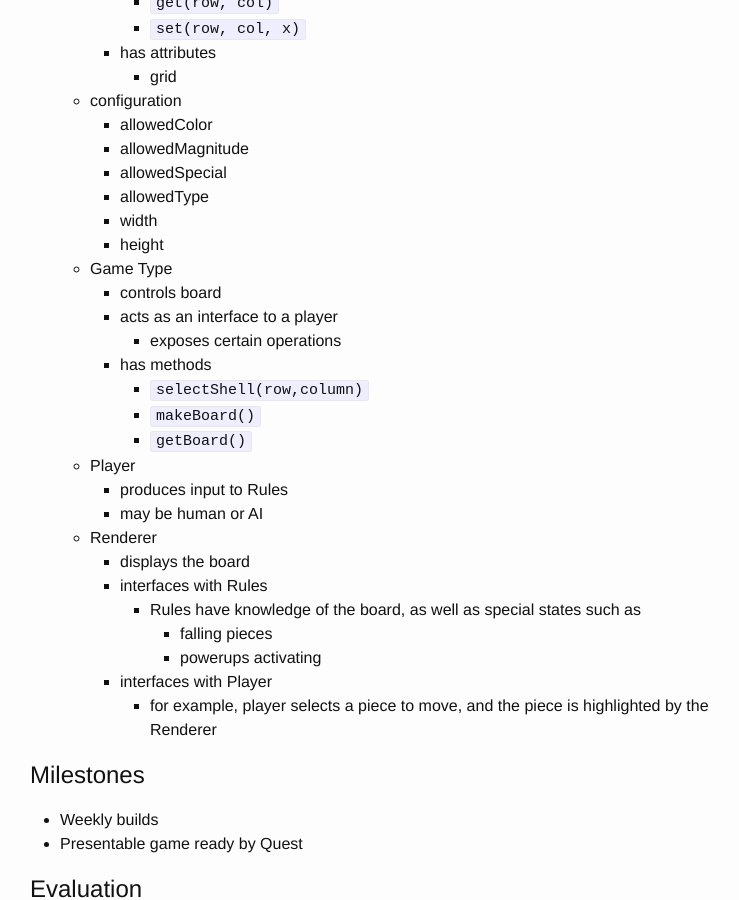
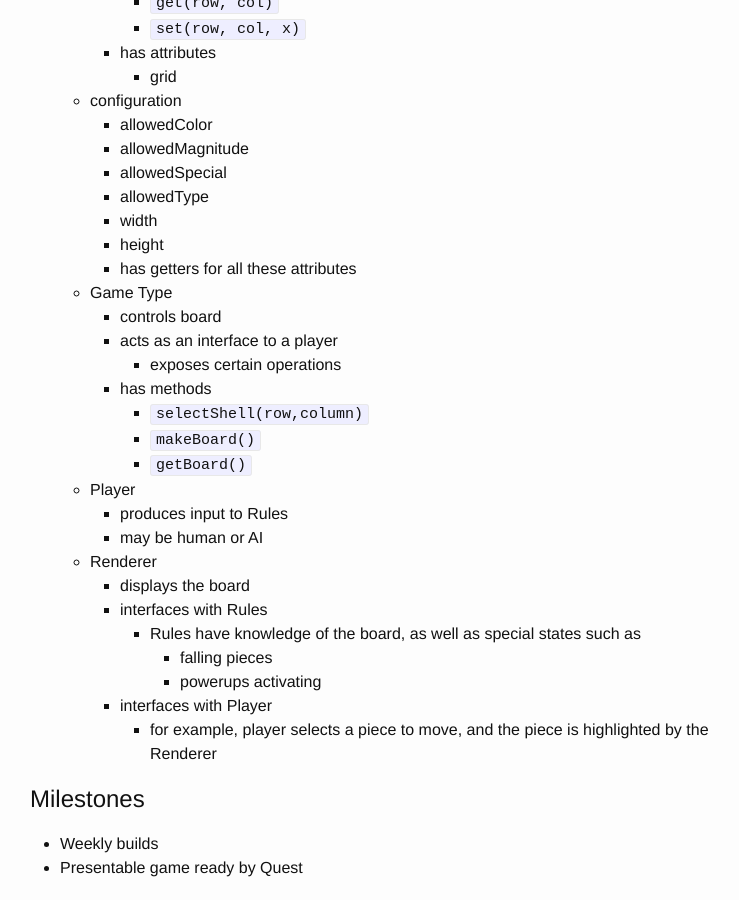
Before and after one commit to IRONKLADD/IRONKLADD.github.io, a Jekyll site: the page built from _posts/documents/2015-02-09-requirements.markdown, in a window 1280 px wide and 900 px high, scrolled down 801 px. Shown: the whole window, without its empty margins (240-979 px from the left). Built offline with Jekyll 4.4.1, drawn with Linux system fonts in a browser that asks for light colours.

Commit message:
Update 2015-02-09-requirements.markdown

```diff
--- a/_posts/documents/2015-02-09-requirements.markdown
+++ b/_posts/documents/2015-02-09-requirements.markdown
@@ -44,6 +44,7 @@ date: 2015-02-06T10:00:00-05:00
         - allowedType
         - width
         - height
+        - has getters for all these attributes
     - Game Type
         - controls board
         - acts as an interface to a player
```
